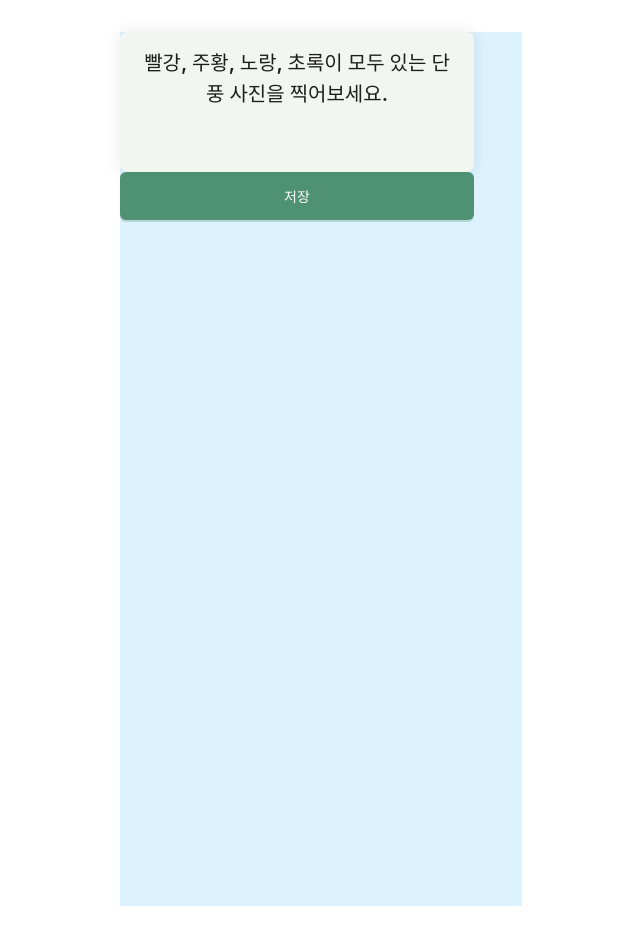
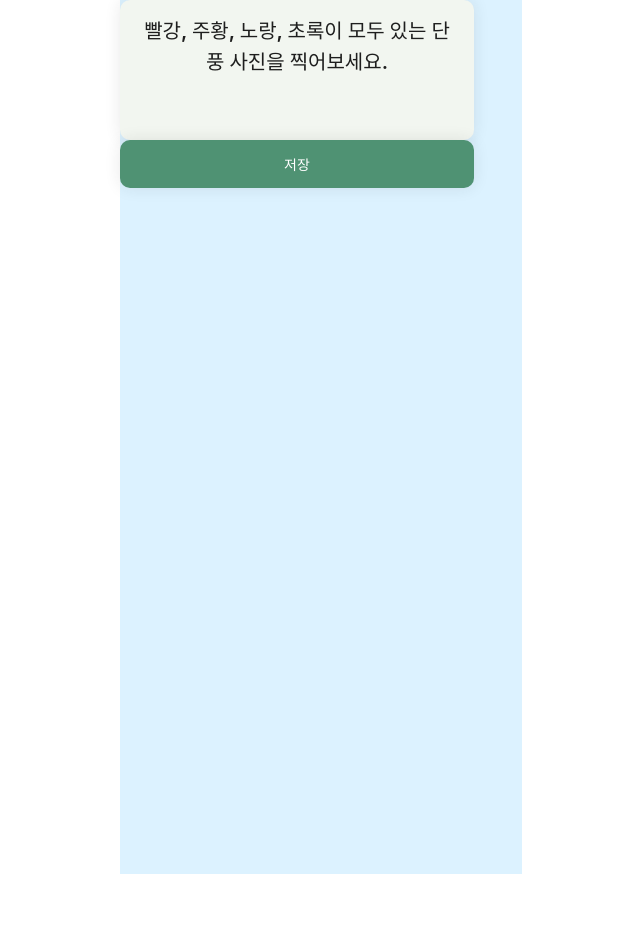
Before and after one commit to wonjuneee/inthon, a React (Vite) app in the folder client/: page / in a window 1280 px wide. Shown: the whole page, without its empty margins (319-959 px from the left). After the commit the page ends 874 px from the top, so only its background shows below. Built offline with nearby package versions, Linux system fonts and the light colour scheme.

Commit message:
front/design: css 변수 처리 - CustomButton, QuestContainer에 변수 적용

```diff
--- a/client/src/App.css
+++ b/client/src/App.css
@@ -1,18 +1,15 @@
 #root {
   max-width: 1280px;
   margin: 0 auto;
-  padding: 2rem;
   text-align: center;
 }
 
 :root {
   --primary: #4f9273;
-  --primary-container: #dcf2ff;
-  --secondary: #f2f6f0;
-
+  --primary-container: #f2f6f0;
+  --secondary: #dcf2ff;
   --gray-500: #777986;
-
-  --shadow: rgba(0, 0, 0, 0.2);
+  --shadow: 0px 0px 16px rgba(37, 37, 37, 0.1);
 }
 
 .shadow-box {
--- a/client/src/components/common/CustomButton.tsx
+++ b/client/src/components/common/CustomButton.tsx
@@ -12,6 +12,9 @@ export default function CustomButton({ text }: CustomButtonProps) {
       style={{
         height: '48px',
         width: '354px',
+        backgroundColor: 'var(--primary)',
+        borderRadius: '10px',
+        boxShadow: 'var(--shadow)',
       }}
     >
       {text}
--- a/client/src/components/common/QuestContainer.tsx
+++ b/client/src/components/common/QuestContainer.tsx
@@ -1,4 +1,3 @@
-import React from 'react';
 import { Typography } from 'antd';
 
 const { Text } = Typography;
@@ -9,7 +8,7 @@ interface TextContainerProps {
 
 export default function QuestContainer({ content }: TextContainerProps) {
   return (
-    <div style={{ width: '354px', height: '140px', padding: '16px', backgroundColor: '#F2F6F0', borderRadius: '8px', boxShadow: '0px 0px 16px rgba(37, 37, 37, 0.1)' }}>
+    <div style={{ width: '354px', height: '140px', padding: '16px', backgroundColor: 'var(--primary-container)', borderRadius: '10px', boxShadow: 'var(--shadow)' }}>
       <Text className="title">{content}</Text>
     </div>
   );
```
